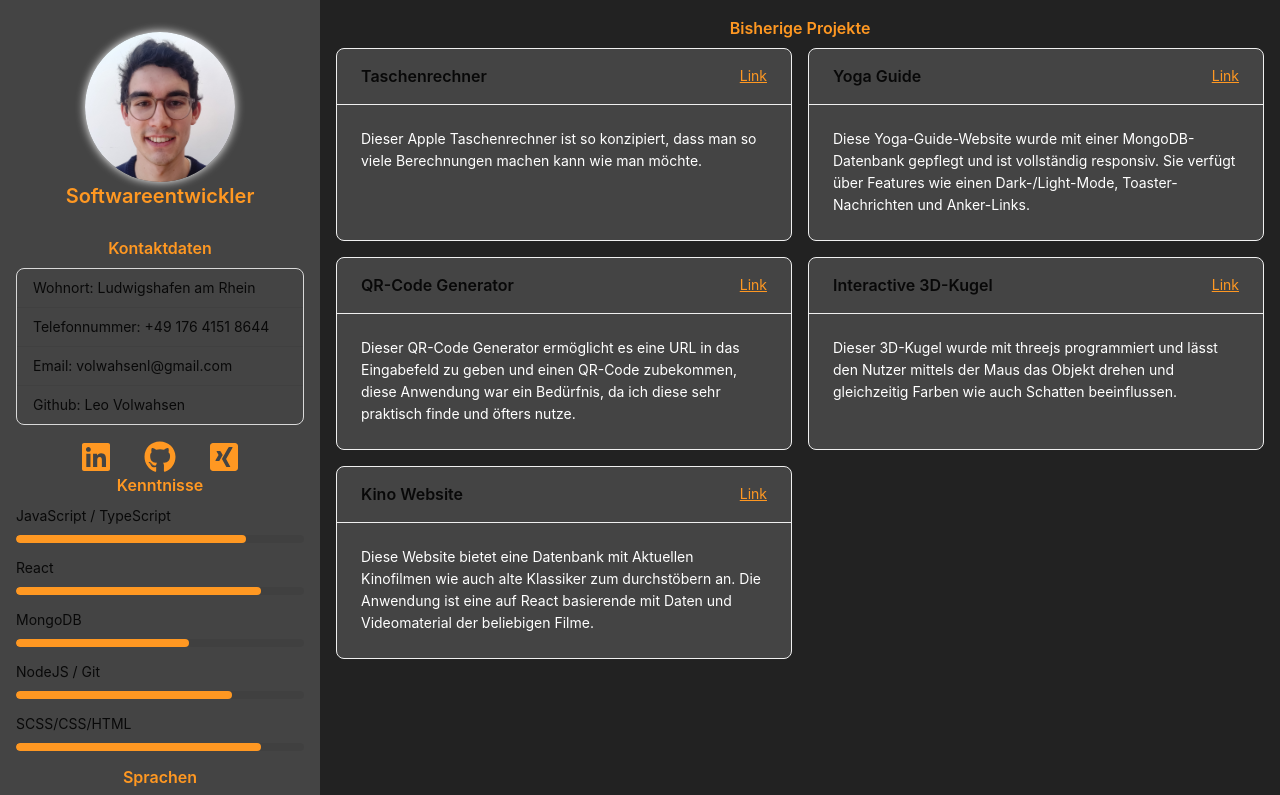
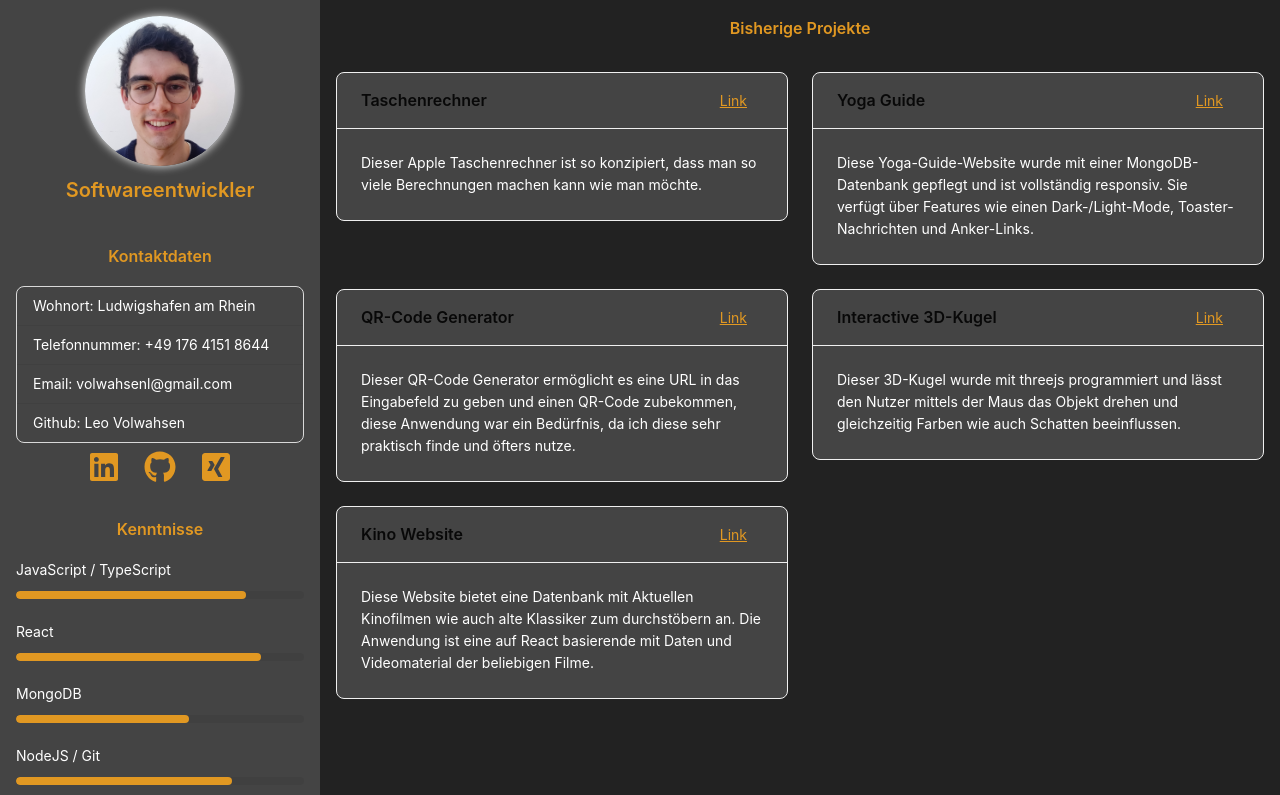
Before and after one commit to leovolwahsen/portfolio-lv, a React (Vite) app in the folder portfolio-lv/: page / in a window 1280 px wide. Shown: the top 795 px of the page. Built offline with nearby package versions, Linux system fonts and the light colour scheme.

Commit message:
updated project used where possible components from antdesign, created theming styles

```diff
--- a/portfolio-lv/src/App.tsx
+++ b/portfolio-lv/src/App.tsx
@@ -1,23 +1,27 @@
 import React from "react";
-import { Layout } from "antd";
+import { Flex, Layout } from "antd";
 import { Profile } from "./components/Profile"
 import { ContactInfo } from "./components/ContactInfo";
 import { Skills } from "./components/Skills";
 import { Languages } from "./components/Languages";
 import { Projects } from "./components/Projects";
-
 const { Sider, Content } = Layout;
 
-export const App: React.FC = () => (
+export const App: React.FC = () => {
+
+  return (
     <Layout style={{ minHeight: "100vh", backgroundColor: "#222222" }}>
-    <Sider width={320} style={{ backgroundColor: "#444444", padding: "1rem" }}>
+      <Sider width={320} breakpoint="lg" collapsedWidth={0} style={{ backgroundColor: "#444444", padding: "1rem" }}>
+        <Flex vertical gap={30}>
           <Profile />
           <ContactInfo />
           <Skills />
           <Languages />
+        </Flex>
       </Sider>
       <Content style={{ padding: "1rem", backgroundColor: "#222222" }}>
         <Projects />
       </Content>
     </Layout>
   );
+}
--- a/portfolio-lv/src/components/ContactInfo.tsx
+++ b/portfolio-lv/src/components/ContactInfo.tsx
@@ -1,37 +1,62 @@
 import React from "react";
-import { Typography, List } from "antd";
+import { Typography, List, Space, Button, Flex } from "antd";
 import { FaLinkedin, FaGithub, FaXingSquare } from "react-icons/fa";
+import { theming } from "../../theming";
 
 const { Title } = Typography;
 
 export const ContactInfo: React.FC = () => {
+  const socialLinks = [
+    {
+      href: "http://www.linkedin.com/in/leo-volwahsen",
+      icon: <FaLinkedin size={32} />,
+    },
+    {
+      href: "https://github.com/leovolwahsen",
+      icon: <FaGithub size={32} />,
+    },
+    {
+      href: "https://www.xing.com/profile/Leo_Volwahsen2/cv",
+      icon: <FaXingSquare size={32} />,
+    },
+  ];
+
+  const contactData = [
+    "Wohnort: Ludwigshafen am Rhein",
+    "Telefonnummer: +49 176 4151 8644",
+    "Email: volwahsenl@gmail.com",
+    "Github: Leo Volwahsen",
+  ];
+
   return (
-    <div>
-      <Title level={5} style={{ textAlign: "center", color: "rgb(255, 152, 34)" }}>
+    <Flex vertical align="center" gap={10}>
+      <Title level={5} style={{ color: theming?.colors?.primary }}>
         Kontaktdaten
       </Title>
       <List
         size="small"
         bordered
-        dataSource={[
-          "Wohnort: Ludwigshafen am Rhein",
-          "Telefonnummer: +49 176 4151 8644",
-          "Email: volwahsenl@gmail.com",
-          "Github: Leo Volwahsen",
-        ]}
-        renderItem={(item) => <List.Item style={{ textAlign: "center" }}>{item}</List.Item>}
+        dataSource={contactData}
+        renderItem={(item) => (
+          <List.Item style={{ color: "#FFFFFF" }}>
+            {item}
+          </List.Item>
+        )}
+        style={{ width: "100%", maxWidth: 400 }}
       />
-      <div style={{ display: "flex", justifyContent: "center", marginTop: "1rem" }}>
-        <a href="http://www.linkedin.com/in/leo-volwahsen" target="_blank" rel="noopener noreferrer">
-          <FaLinkedin size={32} color="rgb(255, 152, 34)" style={{ margin: "0 1rem" }} />
-        </a>
-        <a href="https://github.com/leovolwahsen" target="_blank" rel="noopener noreferrer">
-          <FaGithub size={32} color="rgb(255, 152, 34)" style={{ margin: "0 1rem" }} />
-        </a>
-        <a href="https://www.xing.com/profile/Leo_Volwahsen2/cv" target="_blank" rel="noopener noreferrer">
-          <FaXingSquare size={32} color="rgb(255, 152, 34)" style={{ margin: "0 1rem" }} />
-        </a>
-      </div>
-    </div>
+      <Space size="large" >
+        {socialLinks.map((link, index) => (
+          <Button
+            key={index}
+            type="link"
+            href={link.href}
+            target="_blank"
+            rel="noopener noreferrer"
+            icon={link.icon}
+            style={{ color: theming?.colors?.primary }}
+          />
+        ))}
+      </Space>
+    </Flex>
   );
-}
+};
--- a/portfolio-lv/src/components/Languages.tsx
+++ b/portfolio-lv/src/components/Languages.tsx
@@ -1,20 +1,28 @@
 import React from "react";
-import { List, Typography } from "antd";
+import { Flex, List, Typography } from "antd";
+import { theming } from "../../theming";
 
 const { Title } = Typography;
 
 export const Languages: React.FC = () => {
+
+  const languageData = ["Deutsch: Muttersprache", "Englisch: C1"];
   return (
-    <div>
-      <Title level={5} style={{ textAlign: "center", color: "rgb(255, 152, 34)" }}>
+    <Flex vertical align="center" gap={10} style={{ color: "#FFFFFF" }}>
+      <Title level={5} style={{ color: theming?.colors?.primary }}>
         Sprachen
       </Title>
       <List
         size="small"
         bordered
-        dataSource={["Deutsch: Muttersprache", "Englisch: C1"]}
-        renderItem={(item) => <List.Item style={{ textAlign: "center" }}>{item}</List.Item>}
+        dataSource={languageData}
+        renderItem={(item) => (
+          <List.Item style={{ color: "#FFFFFF" }}>
+            {item}
+          </List.Item>
+        )}
+        style={{ width: "100%", maxWidth: 400 }}
       />
-    </div>
+    </Flex>
   );
 }
--- a/portfolio-lv/src/components/Profile.tsx
+++ b/portfolio-lv/src/components/Profile.tsx
@@ -1,28 +1,17 @@
 import React from "react";
-import { Typography } from "antd";
+import { Flex, Row, Typography, Image } from "antd";
 import ProfileImage from "../assets/images/profilbild.jpg"
+import { theming } from "../../theming";
 
 const { Title } = Typography;
 
-
 export const Profile: React.FC = () => {
   return (
-    <div style={{ textAlign: "center", padding: "1rem" }}>
-      <div
-        style={{
-          width: 150,
-          height: 150,
-          borderRadius: "50%",
-          backgroundImage: `url(${ProfileImage})`,
-          backgroundSize: "cover",
-          backgroundPosition: "center",
-          margin: "0 auto",
-          boxShadow: "0px 0px 10px white",
-        }}
-      />
-      <Title level={4} style={{ color: "rgb(255, 152, 34)" }}>
+    <Flex vertical align="center" gap={10} >
+      <Image width={150} src={ProfileImage} style={{ borderRadius: "50%", backgroundSize: "cover", boxShadow: "0px 0px 10px white" }} preview={false} />
+      <Title level={4} style={{ color: theming?.colors?.primary }}>
         Softwareentwickler
       </Title>
-    </div>
+    </Flex>
   );
 }
--- a/portfolio-lv/src/components/Projects.tsx
+++ b/portfolio-lv/src/components/Projects.tsx
@@ -1,8 +1,10 @@
 import React from "react";
-import { Card, Typography } from "antd";
+import { Button, Card, Col, Row, Space, Typography } from "antd";
+import { theming } from "../../theming";
 
 const { Title } = Typography;
 
+export const Projects: React.FC = () => {
   const projects = [
     {
       title: "Taschenrechner",
@@ -31,29 +33,26 @@ const projects = [
     }
   ];
 
-export const Projects: React.FC = () => {
   return (
-    <div>
-      <Title level={5} style={{ textAlign: "center", color: "rgb(255, 152, 34)" }}>
+    <Space direction="vertical" size="large">
+      <Title level={5} style={{ textAlign: "center", color: theming?.colors?.primary }}>
         Bisherige Projekte
       </Title>
-      <div style={{ display: "grid", gridTemplateColumns: "repeat(2, 1fr)", gap: "1rem" }}>
-        {projects.map((project) => (
-          <Card
-            key={project.title}
-            title={project.title}
-            hoverable
-            style={{ backgroundColor: "#444444", color: "#fff" }}
+      <Row gutter={[24, 24]}>
+        {projects.map((projects) => (
+          <Col key={projects?.title} xs={24} sm={12} md={12} lg={12}>
+            <Card title={projects?.title} hoverable style={{ backgroundColor: '#444444', color: '#ffffff' }}
               extra={
-              <a href={project.link} target="_blank" rel="noopener noreferrer" style={{ color: "rgb(255, 152, 34)" }}>
+                <Button type="link" href={projects.link} target="_blank" rel="noopener noreferrer" style={{ color: theming?.colors?.primary }}>
                   Link
-              </a>
+                </Button>
               }
             >
-            {project.description}
+              {projects?.description}
             </Card>
+          </Col>
         ))}
-      </div>
-    </div>
+      </Row>
+    </Space>
   );
 }
--- a/portfolio-lv/src/components/Skills.tsx
+++ b/portfolio-lv/src/components/Skills.tsx
@@ -1,5 +1,6 @@
 import React from "react";
-import { Progress, Typography } from "antd";
+import { Flex, Progress, Typography } from "antd";
+import { theming } from "../../theming";
 
 const { Title } = Typography;
 
@@ -13,16 +14,18 @@ const skills = [
 
 export const Skills: React.FC = () => {
   return (
-    <div>
-      <Title level={5} style={{ textAlign: "center", color: "rgb(255, 152, 34)" }}>
+    <Flex vertical gap={10}>
+      <Title level={5} style={{ textAlign: "center", color: theming?.colors?.primary }}>
         Kenntnisse
       </Title>
-      {skills.map((skill) => (
-        <div key={skill.name} style={{ margin: "0.5rem 0" }}>
-          <Typography.Text>{skill.name}</Typography.Text>
-          <Progress percent={skill.level} showInfo={false} strokeColor="rgb(255, 152, 34)" />
-        </div>
-      ))}
-    </div>
+      <Flex vertical gap={16}>
+        {skills.map((skill) => (
+          <Flex vertical key={skill.name} gap={2}>
+            <Typography.Text style={{ color: "white" }}>{skill.name}</Typography.Text>
+            <Progress percent={skill.level} showInfo={false} strokeColor={theming?.colors?.primary} />
+          </Flex>
+        ))}
+      </Flex>
+    </Flex>
   );
 }
--- /dev/null
+++ b/portfolio-lv/theming.ts
@@ -0,0 +1,6 @@
+export const theming = {
+    colors: {
+        primary: "#E19822",
+        secondary: ""
+    }
+}
```
Lines whose indentation alone changed are shown as unchanged.
